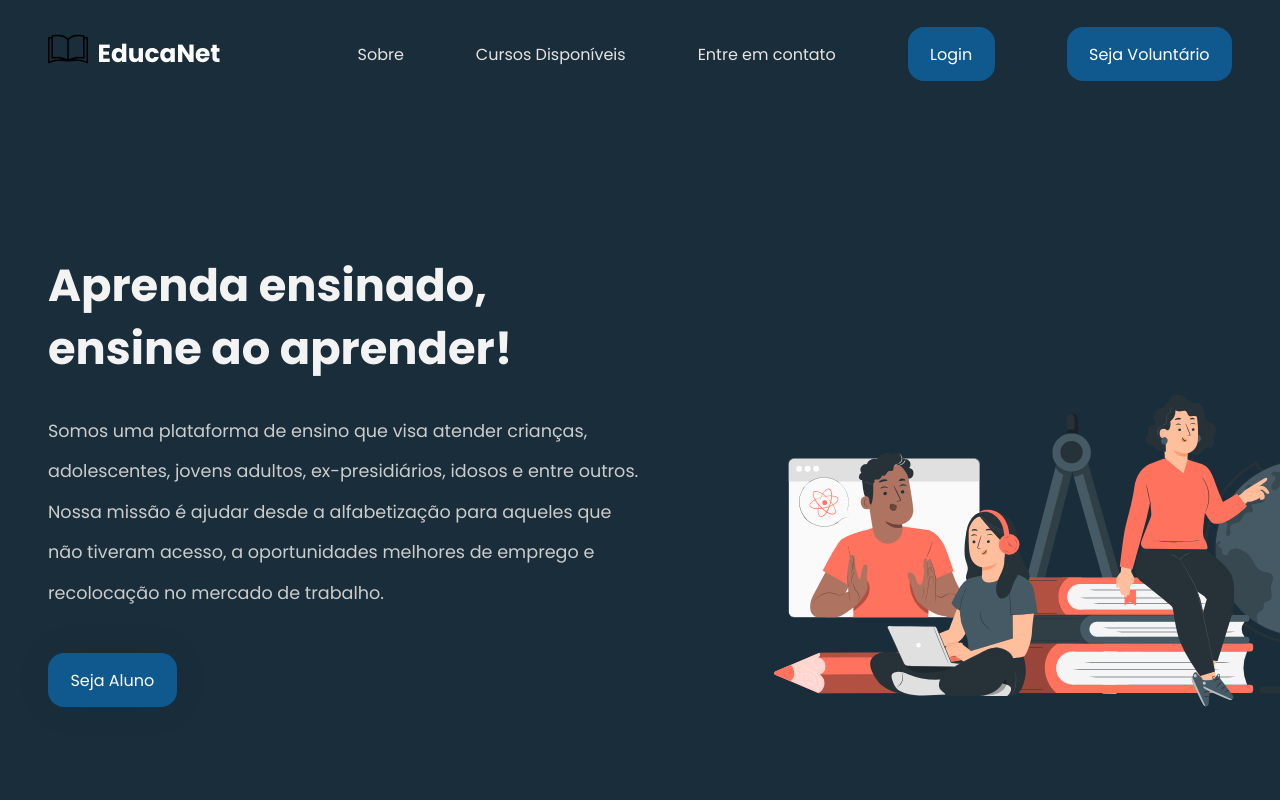
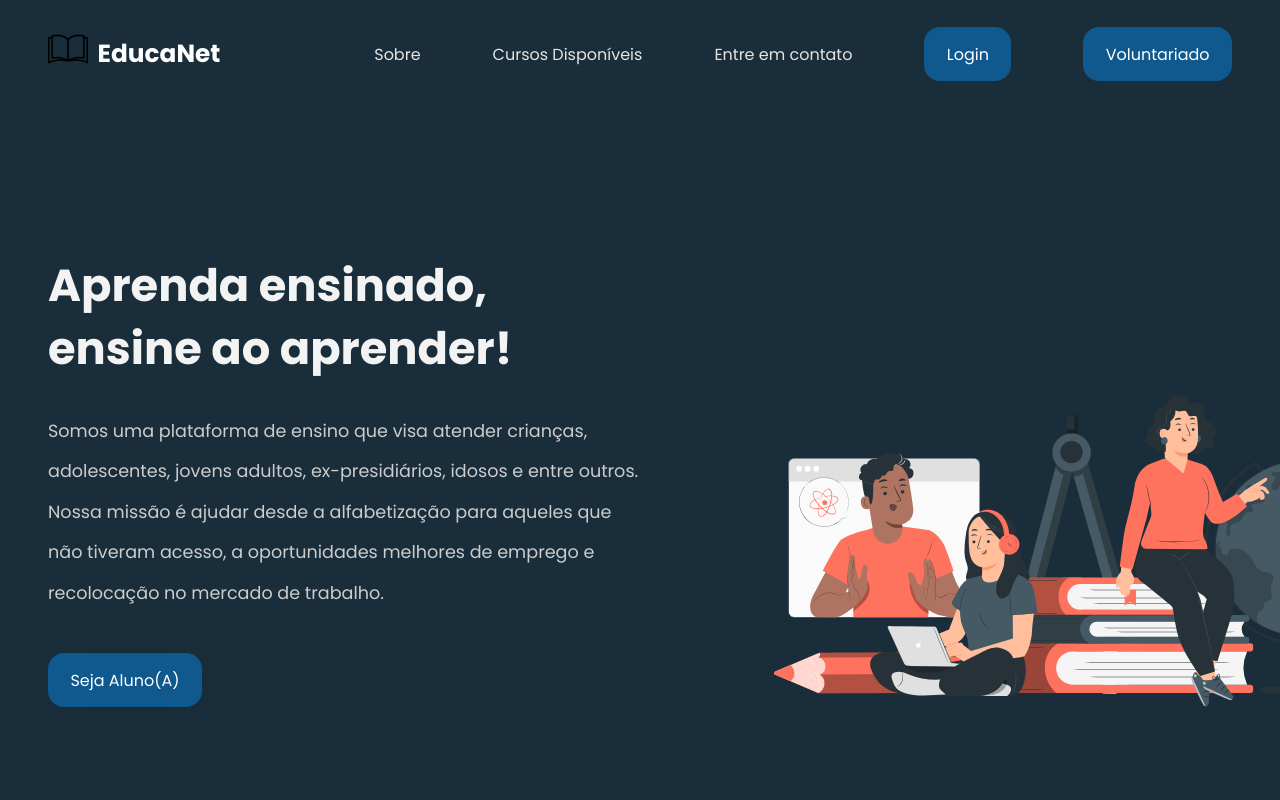
Before and after one commit to isaacalcantara/teste-site, a plain HTML site: page index.html in a window 1280 px wide. Shown: the top 800 px of the page. Drawn offline with Linux system fonts and the light colour scheme.

Commit message:
novo commit

```diff
--- a/index.html
+++ b/index.html
@@ -25,7 +25,7 @@
                 <li><a href="#">Cursos Disponíveis</a></li>
                 <li><a href="#">Entre em contato</a></li>
                 <li><a href="#" class="btn">Login</a></li>
-                <li><a href="#" class="btn">Seja voluntário</a></li>
+                <li><a href="#" class="btn">Voluntariado</a></li>
                 <li></li>
                  <!--<button class="toggle-btn">
                  <i class="far fa-moon"></i>
@@ -53,7 +53,7 @@
                 Somos uma plataforma de ensino que visa atender crianças, adolescentes, jovens adultos, ex-presidiários, idosos e entre outros. Nossa missão é ajudar desde a alfabetização para aqueles que não tiveram acesso, a oportunidades melhores de emprego e recolocação no mercado de trabalho.
               </p>
               <div class="cta">
-                <a href="#" class="btn">Seja Aluno</a>
+                <a href="#" class="btn">Seja Aluno(a)</a>
               </div>
             </div>
 
```
